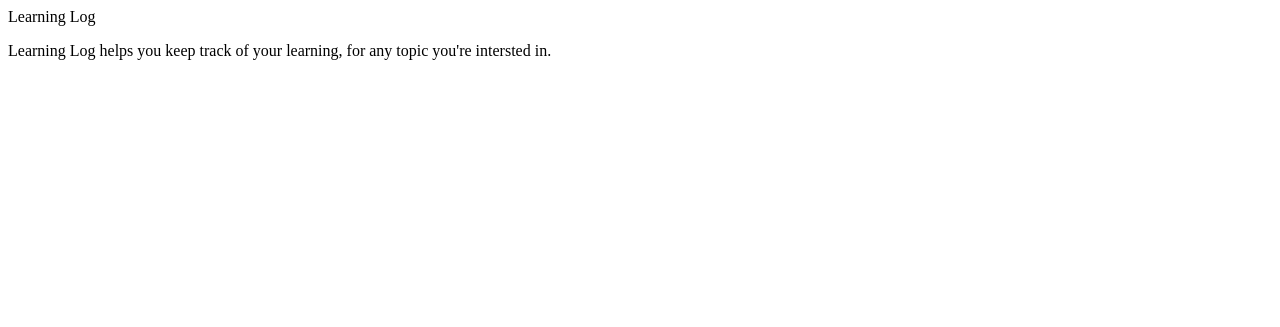
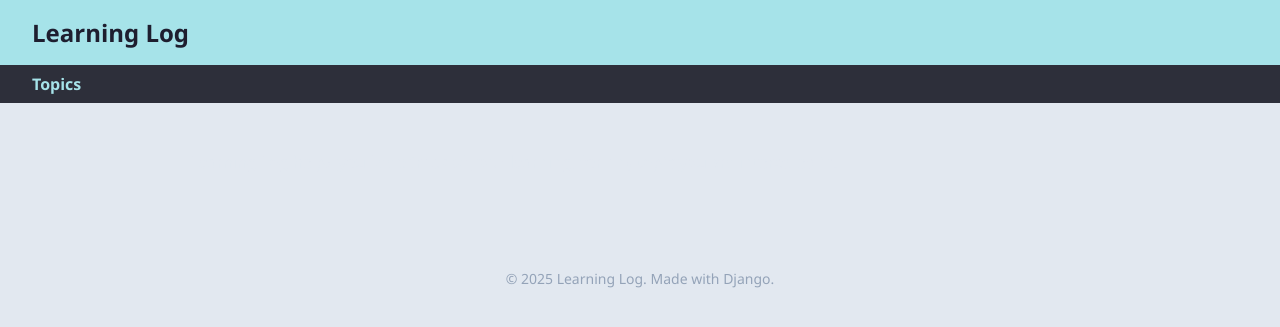
Before and after one commit to aram2608/learning-log, a Django app: page / in a window 1280 px wide. Shown: the top 327 px of the page. Run offline with Django 4.2, Linux system fonts and the light colour scheme.

Commit message:
looking good, thank you gpt for the nice base template

```diff
--- /dev/null
+++ b/learning_logs/templates/learning_logs/base.html
@@ -0,0 +1,85 @@
+<!DOCTYPE html>
+<html lang="en">
+<head>
+    <meta charset="UTF-8">
+    <title>{% block title %}Learning Log{% endblock title %}</title>
+    <meta name="viewport" content="width=device-width, initial-scale=1.0">
+    <style>
+        :root {
+            --bg: #e2e8f0;            /* light slate blue-gray */
+            --primary: #a6e3e9;       /* soft teal */
+            --text: #e2e8f0;          /* light gray-blue */
+            --muted: #94a3b8;         /* cool gray */
+            --accent: #fcd34d;        /* mellow yellow */
+        }
+
+        body {
+            margin: 0;
+            font-family: 'Segoe UI', sans-serif;
+            background: var(--bg);
+            color: var(--text);
+        }
+
+        header {
+            background: var(--primary);
+            color: #1e1e2f;
+            padding: 1rem 2rem;
+        }
+
+        header a {
+            color: #1e1e2f;
+            text-decoration: none;
+            font-size: 1.5rem;
+            font-weight: bold;
+        }
+
+        nav {
+            background: #2d2f3a;
+            padding: 0.5rem 2rem;
+        }
+
+        nav a {
+            margin-right: 1rem;
+            color: var(--primary);
+            text-decoration: none;
+            font-weight: 600;
+            transition: color 0.2s ease;
+        }
+
+        nav a:hover {
+            color: var(--accent);
+        }
+
+        main {
+            padding: 2rem;
+            max-width: 900px;
+            margin: auto;
+        }
+
+        footer {
+            text-align: center;
+            font-size: 0.875rem;
+            color: var(--muted);
+            margin: 3rem auto 1rem;
+        }
+    </style>
+</head>
+<body>
+    <header>
+        <a href="{% url 'learning_logs:index' %}">Learning Log</a>
+    </header>
+
+    <nav>
+        <a href="{% url 'learning_logs:topics' %}">Topics</a>
+    </nav>
+
+    <main>
+        {% block content %}
+        {% endblock content %}
+    </main>
+
+    <footer>
+        &copy; 2025 Learning Log. Made with Django.
+    </footer>
+</body>
+</html>
--- a/learning_logs/templates/learning_logs/index.html
+++ b/learning_logs/templates/learning_logs/index.html
@@ -1,3 +1,5 @@
-<p>Learning Log</p>
+{% extends 'learning_logs/base.html' %}
 
-<p>Learning Log helps you keep track of your learning, for any topic you're intersted in.</p>
+{% block content %}
+    <p>Learning Log helps you keep track of your learning, for any topic you are interested in.</p>
+{% endblock content %}
--- a/learning_logs/urls.py
+++ b/learning_logs/urls.py
@@ -8,4 +8,8 @@ app_name = 'learning_logs' # helps Django distinguish this app from the others i
 urlpatterns = [
     # Home Page
     path('', views.index, name='index'), # empty string for now to match the base URL
+    # Page that shows all topics
+    path('topics/', views.topics, name='topics'),
+    # Detail page for a single topic
+    path('topics/<int:topic_id>/', views.topic, name='topic')
 ]
--- a/learning_logs/views.py
+++ b/learning_logs/views.py
@@ -1,5 +1,19 @@
 from django.shortcuts import render
+from .models import Topic
 
 def index(request):
     """The home page for Learning Log."""
     return render(request, 'learning_logs/index.html')
+
+def topics(request):
+    """The topics page for the Learning Logs."""
+    topics = Topic.objects.order_by('date_added')
+    context = {'topics': topics} # a context is a dictionary in which keys are names well use in the template to access data we want, and the values are data we want to send
+    return render(request, 'learning_logs/topics.html', context)
+
+def topic(request, topic_id): # this parameter gets captured by /<int:topic_id>/
+    """Show a single topic and all its entries."""
+    topic = Topic.objects.get(id=topic_id)
+    entries = topic.entry_set.order_by('-date_added')
+    context = {'topic': topic, 'entries': entries}
+    return render(request, 'learning_logs/topic.html', context)
```
Also changed, not shown: learning_logs/templates/learning_logs/topic.html (added, +19 -0 lines), learning_logs/templates/learning_logs/topics.html (added, +16 -0 lines).
